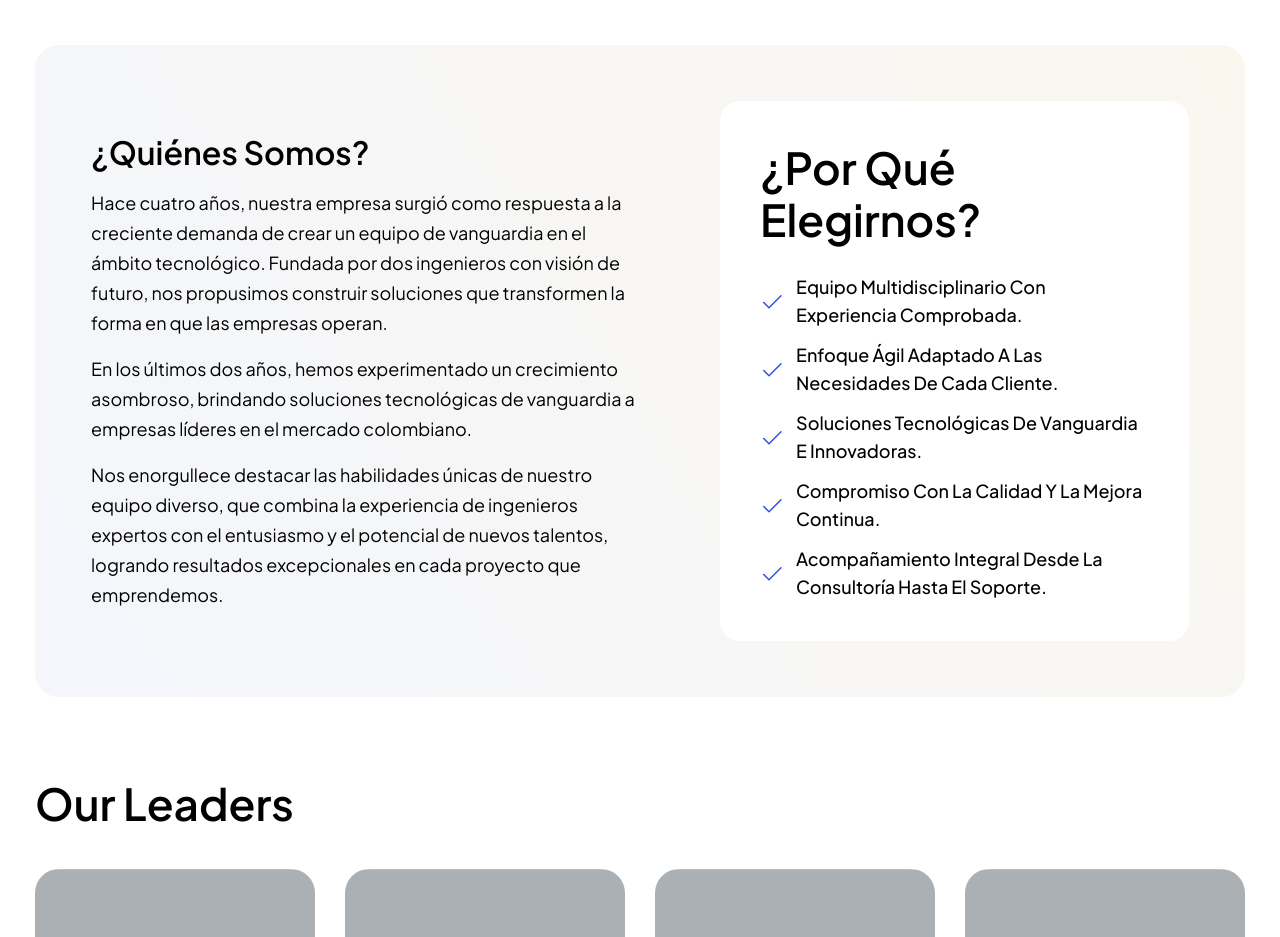
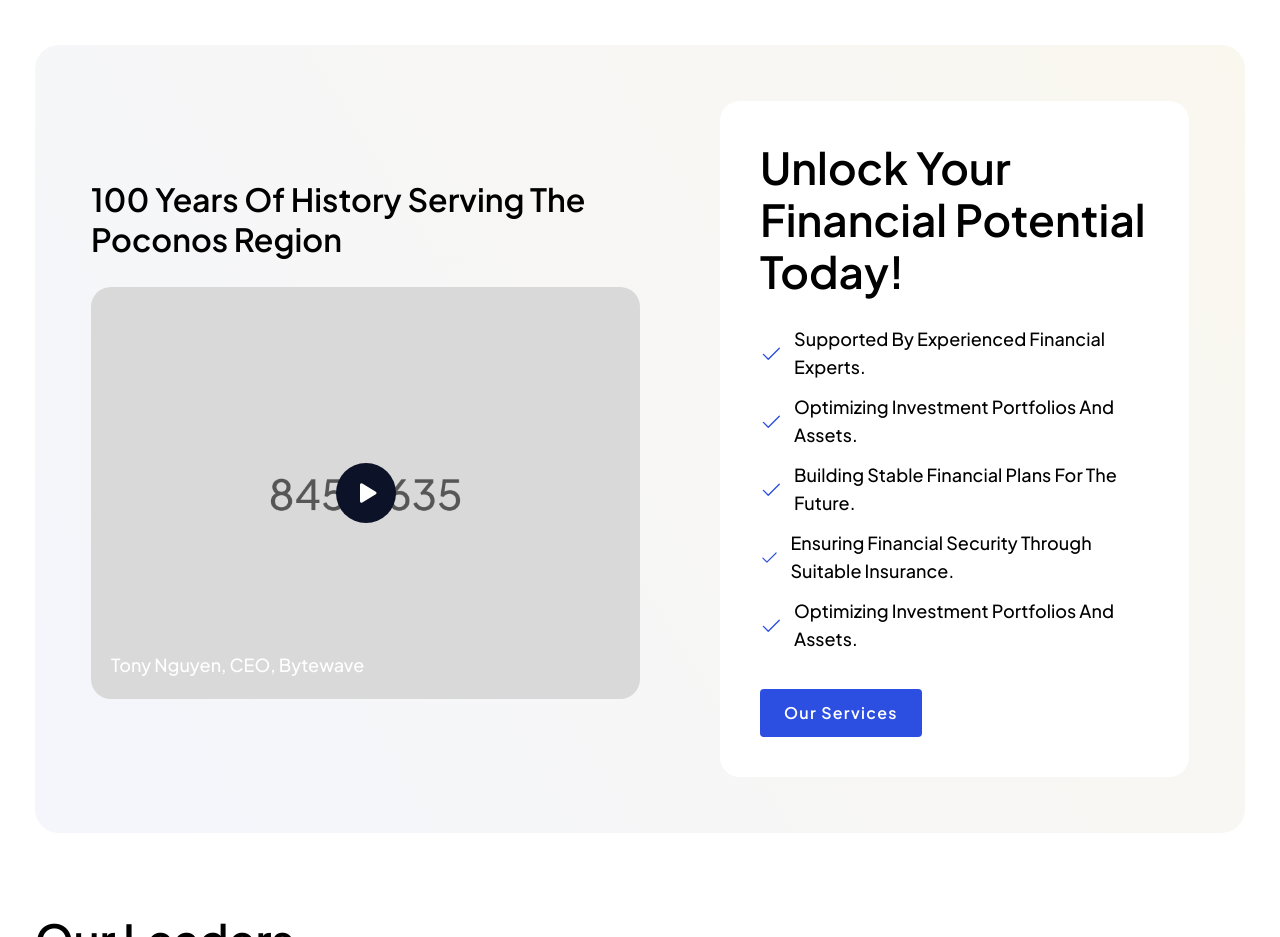
Before and after one commit to JhobanyPena/jigacore-new-website, a Next.js app: page /company/our-teams in a window 1280 px wide. Shown: the part 1520-2457 px from the top of the page. Built offline with nearby package versions, Linux system fonts and the light colour scheme.

Commit message:
Refactor About Us section: replace BenefitSeven with BenefitAboutUs component; update OutstandingCaseStudies image to use priority loading; enhance BenefitSeven content and add video functionality

```diff
--- a/src/app/company/about-us/page.js
+++ b/src/app/company/about-us/page.js
@@ -1,5 +1,5 @@
 import LayoutOne from "@/components/Layout/LayoutOne";
-import BenefitSeven from "@/components/Sections/Benefit/BenefitSeven";
+import BenefitAboutUs from "@/components/Sections/Benefit/BenefitAboutUs";
 import BrandOne from "@/components/Sections/Brand/BrandOne";
 import HeadingSubpage from "@/components/HeadingSubpage/HeadingSubpage";
 import OutstandingCaseStudies from "@/components/HeadingSubpage/OutstandingCaseStudies";
@@ -17,7 +17,7 @@ export default function AboutUs() {
                 <OutstandingCaseStudies data={data} showDesc />
                 <BrandOne classname={'lg:pt-20 md:pt-14 pt-10 lg:pb-[60px] md:pb-12 py-8 style-subpage'} />
                 <CounterAbout />
-                <BenefitSeven background="bg-linear" />
+                <BenefitAboutUs background="bg-linear" />
             </LayoutOne>
         </>
     );
--- a/src/components/HeadingSubpage/OutstandingCaseStudies.js
+++ b/src/components/HeadingSubpage/OutstandingCaseStudies.js
@@ -16,7 +16,7 @@ const OutstandingCaseStudies = ({ data, showDesc }) => {
                         </div>
                         <div className="lg:w-1/2 h-full lg:absolute top-0 right-0">
                             <div className="bg-img h-full">
-                                <Image width={5000} height={5000} className="w-full h-full object-cover" src={data.thumbImage} alt="JIGACORE - Nuestra esencia" />
+                                <Image width={5000} height={5000} className="w-full h-full object-cover" priority src={data.thumbImage} alt="JIGACORE - Nuestra esencia" />
                             </div>
                         </div>
                     </div>
--- /dev/null
+++ b/src/components/Sections/Benefit/BenefitAboutUs.js
@@ -0,0 +1,47 @@
+import React from 'react'
+import * as Icon from "@phosphor-icons/react/dist/ssr";
+
+const BenefitAboutUs = ({ classname, background }) => {
+    return (
+        <section className={`section-benefit ${classname}`}>
+            <div className="container">
+                <div className={`flex gap-y-8 xl:items-center justify-between max-xl:flex-col sm:p-14 p-6 ${background} rounded-3xl`}>
+                    <div className="w-full xl:w-1/2 relative">
+                        <h4 className="heading4">¿Quiénes Somos?</h4>
+                        <div className="body2 mt-4">Hace cuatro años, nuestra empresa surgió como respuesta a la creciente demanda de crear un equipo de vanguardia en el ámbito tecnológico. Fundada por dos ingenieros con visión de futuro, nos propusimos construir soluciones que transformen la forma en que las empresas operan.</div>
+                        <div className="body2 mt-4">En los últimos dos años, hemos experimentado un crecimiento asombroso, brindando soluciones tecnológicas de vanguardia a empresas líderes en el mercado colombiano.</div>
+                        <div className="body2 mt-4">Nos enorgullece destacar las habilidades únicas de nuestro equipo diverso, que combina la experiencia de ingenieros expertos con el entusiasmo y el potencial de nuevos talentos, logrando resultados excepcionales en cada proyecto que emprendemos.</div>
+                    </div>
+                    <div className="w-full xl:w-1/2 xl:pl-20">
+                        <div className="bg-white sm:p-10 p-6 rounded-[20px]">
+                            <h3 className="heading3">¿Por qué elegirnos?</h3>
+                            <div className="list-feature mt-7">
+                                <div className="flex items-center">
+                                    <Icon.Check className='text-blue text-2xl flex-shrink-0' />
+                                    <div className="text-title pl-3">Equipo multidisciplinario con experiencia comprobada.</div>
+                                </div>
+                                <div className="flex items-center mt-3">
+                                    <Icon.Check className='text-blue text-2xl flex-shrink-0' />
+                                    <div className="text-title pl-3">Enfoque ágil adaptado a las necesidades de cada cliente.</div>
+                                </div>
+                                <div className="flex items-center mt-3">
+                                    <Icon.Check className='text-blue text-2xl flex-shrink-0' />
+                                    <div className="text-title pl-3">Soluciones tecnológicas de vanguardia e innovadoras.</div>
+                                </div>
+                                <div className="flex items-center mt-3">
+                                    <Icon.Check className='text-blue text-2xl flex-shrink-0' />
+                                    <div className="text-title pl-3">Compromiso con la calidad y la mejora continua.</div>
+                                </div>
+                                <div className="flex items-center mt-3">
+                                    <Icon.Check className='text-blue text-2xl flex-shrink-0' />
+                                    <div className="text-title pl-3">Acompañamiento integral desde la consultoría hasta el soporte.</div>
+                                </div>
+                            </div>
+                        </div>
+                    </div>
+                </div>
+            </div>
+        </section>
+    )
+}
+export default BenefitAboutUs
--- a/src/components/Sections/Benefit/BenefitSeven.js
+++ b/src/components/Sections/Benefit/BenefitSeven.js
@@ -1,50 +1,63 @@
-import React from 'react'
+'use client'
+
+import { useState } from "react";
+import Image from "next/image"
+import Link from "next/link"
 import * as Icon from "@phosphor-icons/react/dist/ssr";
-import Image from "next/image"
+import VideoFrame from "@/components/Other/VideoFrame";
 
 const BenefitSeven = ({ classname, background }) => {
+    const [openVideo, setOpenVideo] = useState(false)
+
     return (
         <section className={`section-benefit ${classname}`}>
             <div className="container">
                 <div className={`flex gap-y-8 xl:items-center justify-between max-xl:flex-col sm:p-14 p-6 ${background} rounded-3xl`}>
                     <div className="w-full xl:w-1/2 relative">
-                        <h4 className="heading4">¿Quiénes somos?</h4>
-                        <div className="body2 mt-4">Hace cuatro años, nuestra empresa surgió como respuesta a la creciente demanda de crear un equipo de vanguardia en el ámbito tecnológico. Fundada por dos ingenieros con visión de futuro, nos propusimos construir soluciones que transformen la forma en que las empresas operan.</div>
-                        <div className="body2 mt-4">En los últimos dos años, hemos experimentado un crecimiento asombroso, brindando soluciones tecnológicas de vanguardia a empresas líderes en el mercado colombiano.</div>
-                        <div className="body2 mt-4">Nos enorgullece destacar las habilidades únicas de nuestro equipo diverso, que combina la experiencia de ingenieros expertos con el entusiasmo y el potencial de nuevos talentos, logrando resultados excepcionales en cada proyecto que emprendemos.</div>
-                        {/* <div className="bg-img mt-7 overflow-hidden rounded-[20px]">
-                            <Image width={5000} height={5000} className="w-full" src="/images/component/about3.png" alt="JIGACORE equipo" />
-                        </div> */}
+                        <h4 className="heading4">100 Years Of History Serving The Poconos Region</h4>
+                        <div className="bg-img mt-7 video-block relative overflow-hidden rounded-[20px]">
+                            <Image width={5000} height={5000} className="w-full" src="/images/component/about3.png" alt="about3" />
+                            <button
+                                className="icon-play w-[60px] h-[60px] text-white bg-black rounded-full absolute top-1/2 left-1/2 -translate-x-1/2 -translate-y-1/2 flex items-center justify-center hover:bg-white hover:text-black duration-300"
+                                onClick={() => setOpenVideo(true)}
+                            >
+                                <Icon.Play weight="fill" className="text-2xl" />
+                            </button>
+                            <span className="text-title text-white absolute left-5 bottom-5">Tony Nguyen, CEO, Bytewave</span>
+                        </div>
                     </div>
                     <div className="w-full xl:w-1/2 xl:pl-20">
                         <div className="bg-white sm:p-10 p-6 rounded-[20px]">
-                            <h3 className="heading3">¿Por qué elegirnos?</h3>
+                            <h3 className="heading3">Unlock your financial potential today!</h3>
                             <div className="list-feature mt-7">
                                 <div className="flex items-center">
-                                    <Icon.Check className='text-blue text-2xl flex-shrink-0' />
-                                    <div className="text-title pl-3">Equipo multidisciplinario con experiencia comprobada.</div>
+                                    <Icon.Check className='text-blue text-2xl' />
+                                    <div className="text-title pl-3">Supported by experienced financial experts.</div>
                                 </div>
                                 <div className="flex items-center mt-3">
-                                    <Icon.Check className='text-blue text-2xl flex-shrink-0' />
-                                    <div className="text-title pl-3">Enfoque ágil adaptado a las necesidades de cada cliente.</div>
+                                    <Icon.Check className='text-blue text-2xl' />
+                                    <div className="text-title pl-3">Optimizing investment portfolios and assets.</div>
                                 </div>
                                 <div className="flex items-center mt-3">
-                                    <Icon.Check className='text-blue text-2xl flex-shrink-0' />
-                                    <div className="text-title pl-3">Soluciones tecnológicas de vanguardia e innovadoras.</div>
+                                    <Icon.Check className='text-blue text-2xl' />
+                                    <div className="text-title pl-3">Building stable financial plans for the future.</div>
                                 </div>
                                 <div className="flex items-center mt-3">
-                                    <Icon.Check className='text-blue text-2xl flex-shrink-0' />
-                                    <div className="text-title pl-3">Compromiso con la calidad y la mejora continua.</div>
+                                    <Icon.Check className='text-blue text-2xl' />
+                                    <div className="text-title pl-3">Ensuring financial security through suitable insurance.</div>
                                 </div>
                                 <div className="flex items-center mt-3">
-                                    <Icon.Check className='text-blue text-2xl flex-shrink-0' />
-                                    <div className="text-title pl-3">Acompañamiento integral desde la consultoría hasta el soporte.</div>
+                                    <Icon.Check className='text-blue text-2xl' />
+                                    <div className="text-title pl-3">Optimizing investment portfolios and assets.</div>
                                 </div>
                             </div>
+                            <Link className="button-main md:mt-9 mt-7" href="/company/our-teams">Our Services</Link>
                         </div>
                     </div>
                 </div>
             </div>
+
+            {openVideo ? <VideoFrame setOpenVideo={setOpenVideo} /> : <></>}
         </section>
     )
 }
```
